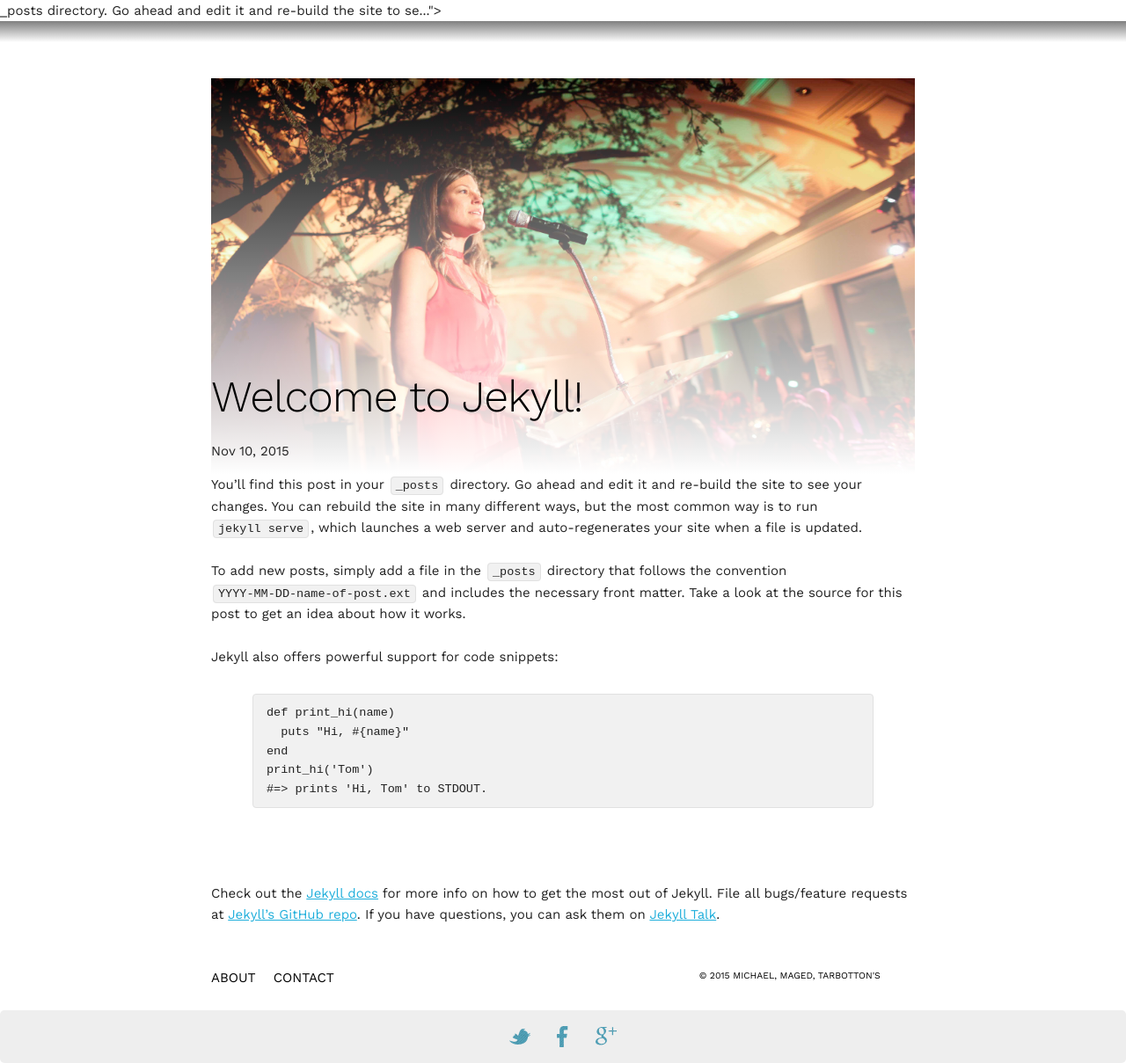
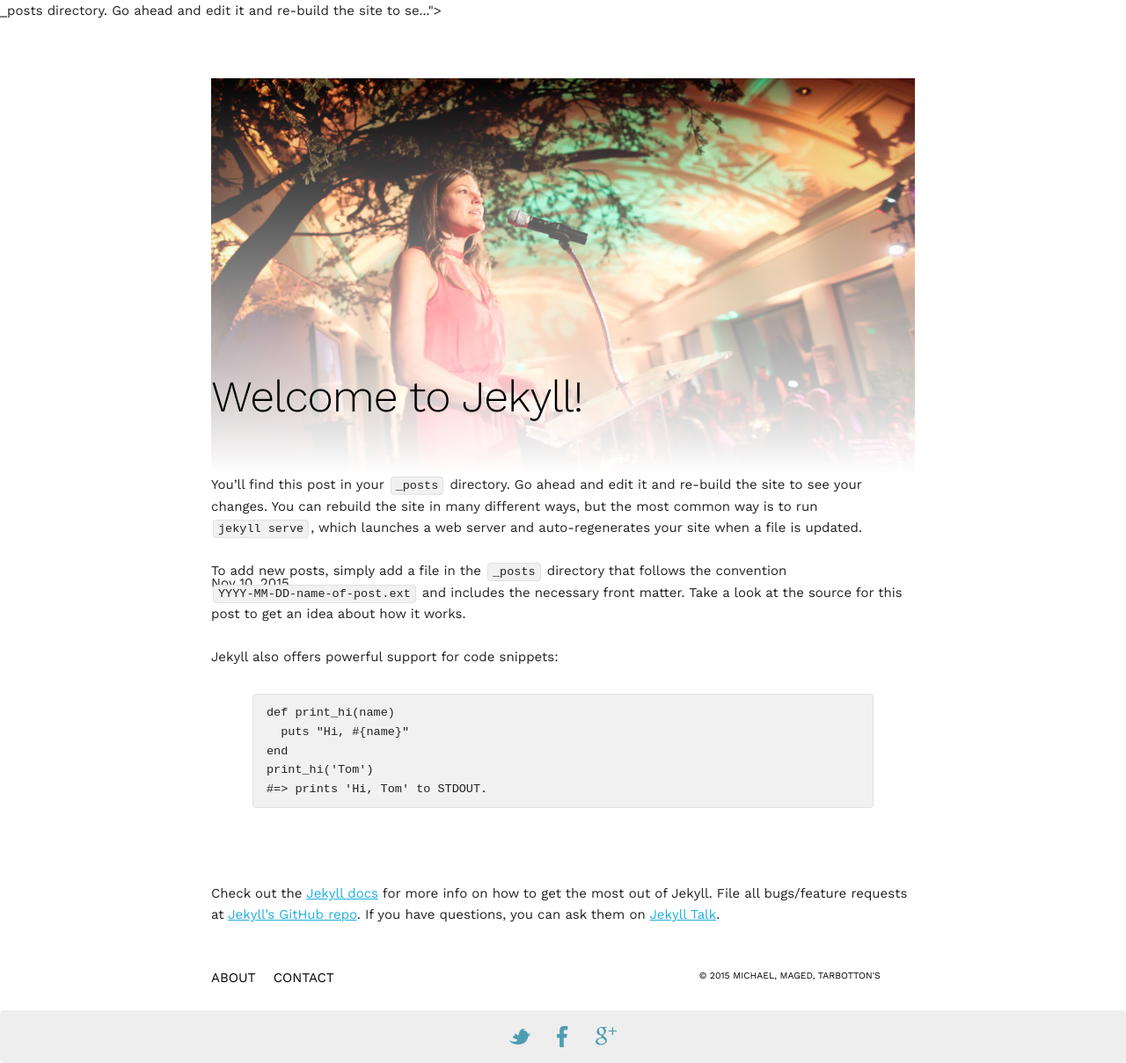
Before and after one commit to tsunamiCam/cameron-personal, a Jekyll site: the page built from _posts/2015-11-11-welcome-to-jekyll.markdown, in a window 1280 px wide. Shown: the whole page at 88% size. Built offline with Jekyll 4.4.1, drawn with Linux system fonts in a browser that asks for light colours; nearby versions of some CDN libraries.

Commit message:
Fixed Fixity height sizing issue

```diff
--- a/css/custom_CJT.css
+++ b/css/custom_CJT.css
@@ -407,74 +407,22 @@
 }
 
 
-.gallery {
+.main-gallery {
+
   background: #f9f9f9;
 }
 
 .gallery-cell {
   width: 100%;
-  /*height: 400px;*/
-  margin-right: 0px;
   background: #f9f9f9;
   counter-increment: gallery-cell;
 }
-
-
-
-/*
-.page-content  {
-    background: linear-gradient(
-            rgba(0, 0, 0, 0.5),
-            rgba(255, 255, 255, 1)),
-    url('../images/revel-20-fullsize.jpg') top center no-repeat;
-    background-size: cover;
-    background-attachment: scroll;
-    height: 50vh;
-}*/
 
 .page-content h1 {
     color: #000;
     padding-top: 0em;
 
 
-}
-
-/*
-.becky-header p {
-    color: #000;
-    font-size: 1.33em;
-    line-height: 1.5;
-    margin-bottom: 1.2em;
-}*/
-
-
-
-.pickgradient{
-  position:relative;
-   width: 100%; /* for IE 6 */
-}
-
-.pickgradient h1 {
-   position: absolute;
-   top: 200px;
-   left: 0;
-   width: 100%;
-}
-
-
-.pickgradient:after {
-  content:'';
-  position:absolute;
-  left:0; top:0;
-  width:100%; height:100%;
-  display:inline-block;
-    background: linear-gradient(
-            rgba(0, 0, 0, 0.5),
-            rgba(255, 255, 255, 1))}
-
-img.bg{
-
-  display:block;
 }
 
 
@@ -495,8 +443,10 @@
 }
 
 .post-header h1 {
+    padding-top: 10em;
+}
 
 
+.post-header p {
     padding-top: 10em;
-
 }
```
Also changed, not shown: becky/index.html (+15 -4 lines).
